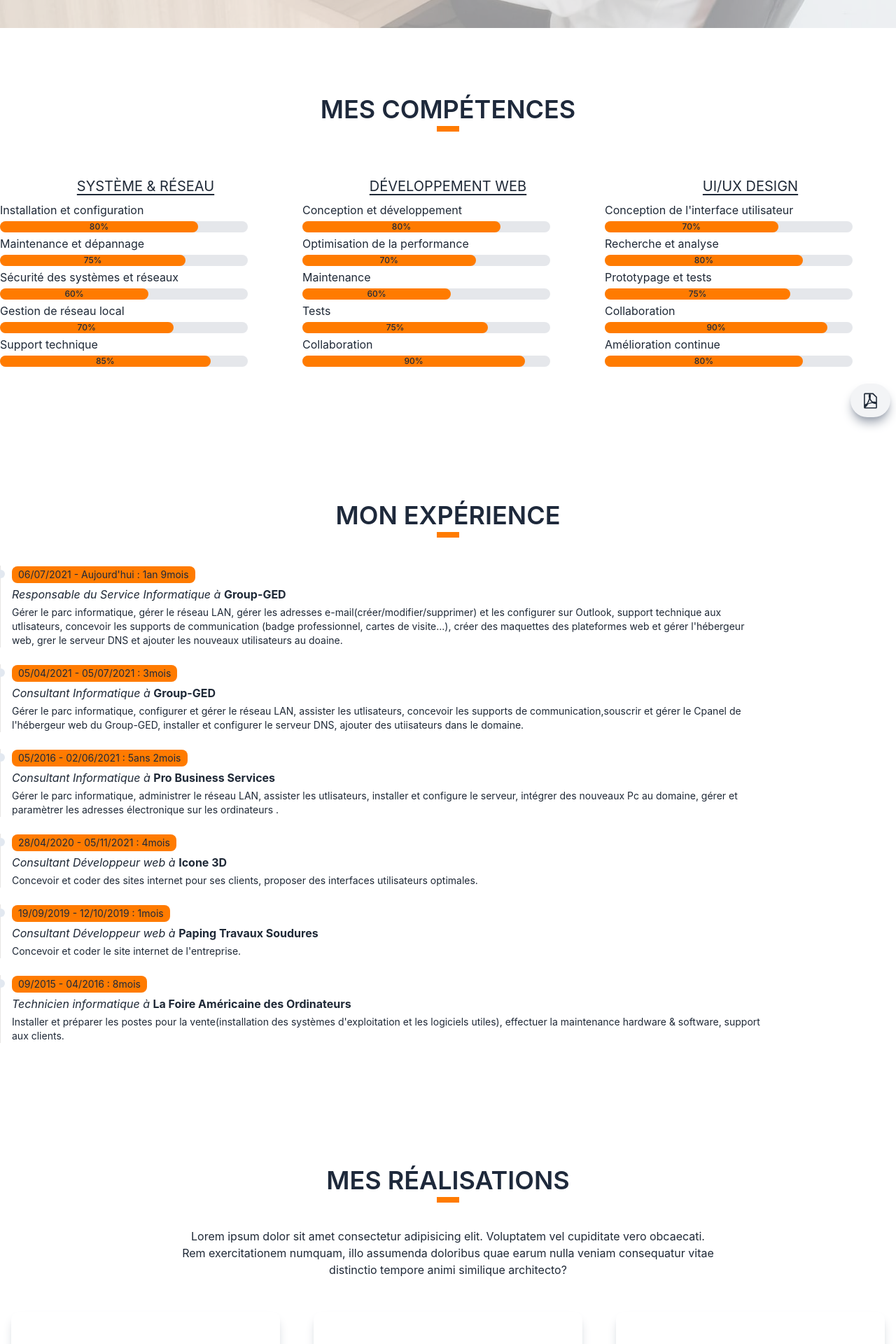
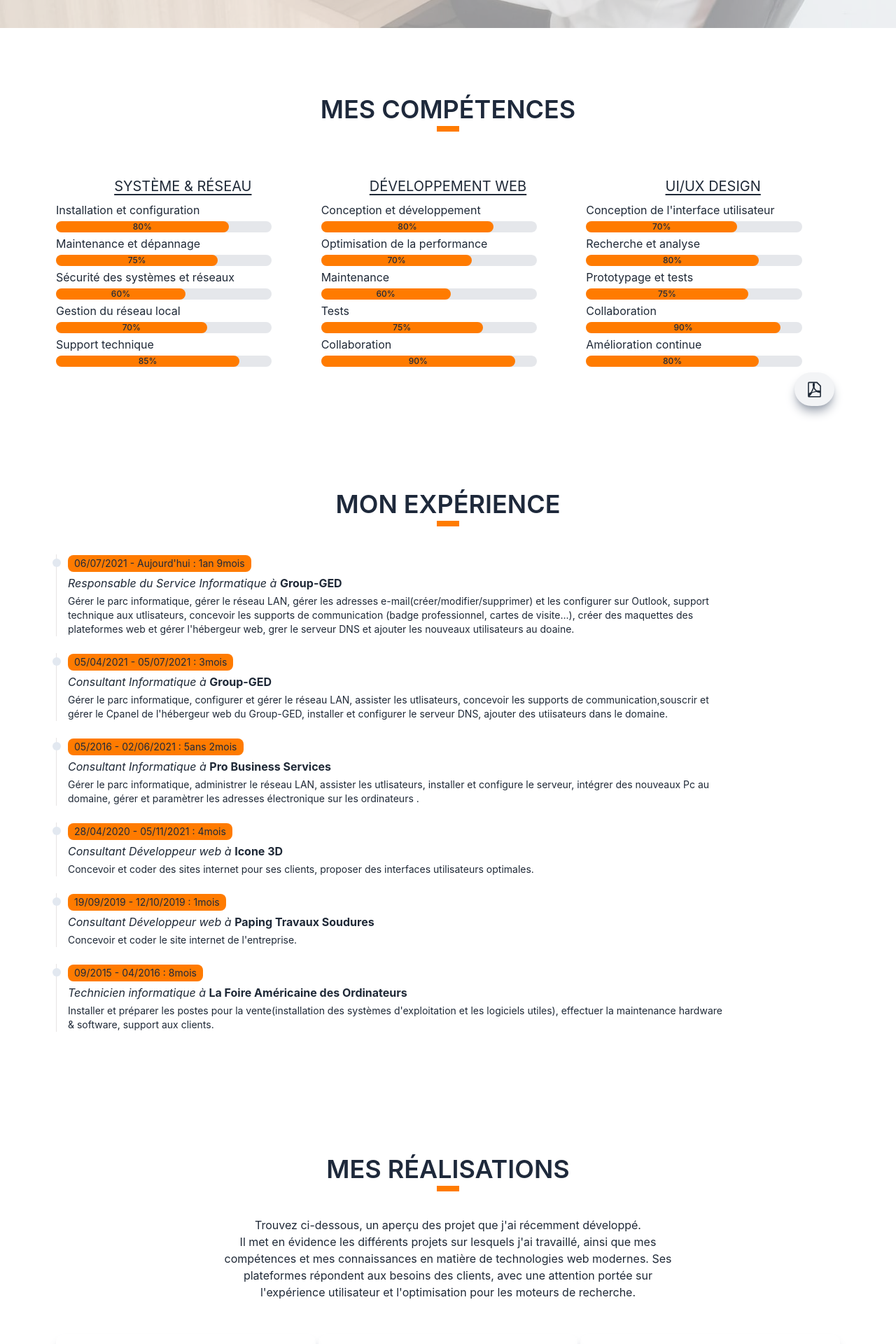
Before and after one commit to GuelorAbel/abel-cv, a React (Vite) app: page / in a window 1280 px wide. Shown: the part 760-2680 px from the top of the page at 70% size. Built offline with nearby package versions, Linux system fonts and the light colour scheme.

Commit message:
Modifications apportées sur le responsive design

```diff
--- a/src/components/Competences.jsx
+++ b/src/components/Competences.jsx
@@ -24,7 +24,7 @@ export default function Competences() {
             <div className="grid md:grid-cols-3 gap-4 mt-6 md:mt-12">
 
               {/* 1er bloc système & réseau */}
-              <div className="px-4 md:px-0">
+              <div>
                 <SubTiltle className={"text-center"}> système & réseau </SubTiltle>
                 {/* 1 */}
                 <div className="pt-2">
@@ -49,7 +49,7 @@ export default function Competences() {
                </div>
               {/* 4 */}
               <div className="pt-1">
-                  <span>Gestion de réseau local </span>
+                  <span>Gestion du réseau local </span>
                   <div className="w-[85%] bg-gray-200 rounded-full mt-1">
                      <div className="bg-[#ff7b00] text-xs font-medium text-[#1e293b] text-center p-0.5 leading-none rounded-full w-[70%]"> 70%</div>
                   </div>
@@ -65,7 +65,7 @@ export default function Competences() {
               </div>
 
               {/* 2eme bloc développement web front-end */}
-              <div className="px-4 md:px-0">
+              <div>
               <SubTiltle className={"text-center"}> développement web </SubTiltle>
                 {/* 1 */}
                 <div className='pt-2'>
@@ -105,7 +105,7 @@ export default function Competences() {
               </div>
 
               {/* 3eme bloc UI/UX design */}
-              <div className="px-4 md:px-0 mb-4">
+              <div >
                <SubTiltle className={"text-center"}> ui/ux design </SubTiltle>
                 {/* 1 */}
                 <div className="pt-2">
--- a/src/components/Contact.jsx
+++ b/src/components/Contact.jsx
@@ -11,7 +11,7 @@ export default function Contact() {
         <Container>
             {/* Le titre de la section est juste en dessous */}
             <Title> me contacter </Title>
-            <div className="grid md:grid-cols-2 gap-4 md:gap-6 px-4 md:px-0">
+            <div className="grid md:grid-cols-2 gap-4 md:gap-6">
                 <div className="pt-4 md:pt-6">
                     <img src={imgContact} alt="Illutration de contact Abel" className="w-[58%] mx-auto"/>
                 </div>
--- a/src/components/Home.jsx
+++ b/src/components/Home.jsx
@@ -13,12 +13,12 @@ export default function Home() {
       return (
       <section id="home">
             {/* l'image d'arrière plan est en dessous */}
-            <img src={Abel} alt="Abel ANGO développant un site internet" className="w-full h-screen object-cover object-center scale-x-[-1]"/>
+            <img src={Abel} alt="Abel ANGO développant un site internet" className="w-full h-[100vh] object-cover object-center scale-x-[-1]"/>
             {/* La description de Abel */}
             <div className="w-full h-full absolute top-0 left-0 bg-white/60">
                   <Container className={"flex flex-col justify-center"}>
-                        <h1 className="lg:text-8xl md:text-6xl sm:text-5xl text-4xl font-bold px-4 md:px-0">Guelor Abel ANGO</h1>
-                        <h3 className="flex flex-col md:flex-row sm:text-3xl text-xl py-4 gap-x-1 px-4 md:px-0"> Je suis
+                        <h1 className="lg:text-8xl md:text-6xl sm:text-5xl text-4xl font-bold">Guelor Abel ANGO</h1>
+                        <h3 className="flex flex-col md:flex-row sm:text-3xl text-xl py-4 gap-x-1"> Je suis
                         <TypeAnimation
                               sequence={[
                               'Technicien Système & Réseau', // fonction N°1
--- a/src/components/Travaux.jsx
+++ b/src/components/Travaux.jsx
@@ -19,11 +19,12 @@ export default function Travaux() {
             <Title> mes réalisations </Title>
 
             <p className="text-center pt-3 md:pt-4 md:w-[60%] mx-auto text-sm md:text-base mt-1">
-                  Lorem ipsum dolor sit amet consectetur adipisicing elit. Voluptatem vel cupiditate vero obcaecati.
-                  Rem exercitationem numquam, illo assumenda doloribus quae earum nulla veniam consequatur vitae
-                  distinctio tempore animi similique architecto?
+                  Trouvez ci-dessous, un aperçu des projet que j'ai récemment développé. <br />
+                  Il met en évidence les différents projets sur lesquels j'ai travaillé, ainsi que mes compétences et mes
+                  connaissances en matière de technologies web modernes. Ses plateformes répondent aux besoins des clients, avec
+                  une attention portée sur l'expérience utilisateur et l'optimisation pour les moteurs de recherche.
             </p>
-            <div className="grid sm:grid-cols-2 md:grid-cols-3 gap-4 pt-12">
+            <div className="grid sm:grid-cols-2 md:grid-cols-3 gap-1 pt-12">
               <ItemWork img={cv} titre="Mon portefolio" url="https://www.freepik.com/" />
               <ItemWork img={gedservices} titre="GED Services" url="https://ged-services.group-ged.com" />
               <ItemWork img={groupged} titre="Group-GED" url="https://group-ged.com/" />
--- a/src/components/WorkExp.jsx
+++ b/src/components/WorkExp.jsx
@@ -5,7 +5,7 @@ export default function WorkExp({comp, poste, annee, duree, details}) {
 // 1. données
 // 2. comportements
 // 3.affichage
-    <div className="mt-3 md:mt-6 w-[85%] px-4 md:px-0">
+    <div className="mt-3 md:mt-6 w-[85%]">
         <ol className="flex flex-col md:flex-row relative border-l border-stone-200 w-full">
             <li className="ml-4">
                 <div className="absolute w-3 h-3 bg-slate-200 rounded-full mt-1.5 -left-1.5" />
--- a/src/components/elements/Container.jsx
+++ b/src/components/elements/Container.jsx
@@ -2,7 +2,7 @@ import React from 'react'
 
 export default function Container({ children, className }) {
   return (
-    <div className={`${className} container mx-auto w-full h-full`}>
+    <div className={`${className} container mx-auto w-full h-full px-4 md:px-10 lg:px-20`}>
         { children }
     </div>
   )
--- a/vite.config.js
+++ b/vite.config.js
@@ -3,5 +3,6 @@ import react from "@vitejs/plugin-react";
 
 // https://vitejs.dev/config/
 export default defineConfig({
+  base: "/abel-cv",
   plugins: [react()],
 });
```
